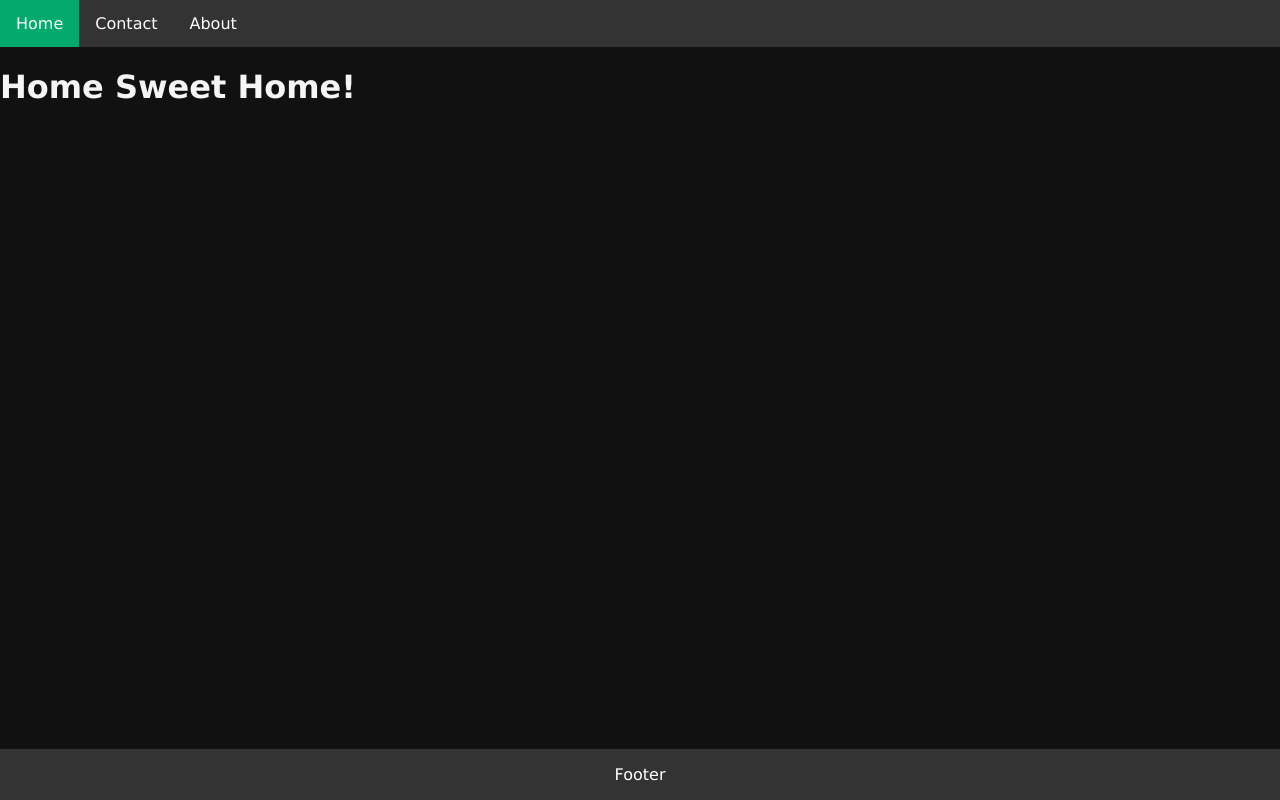
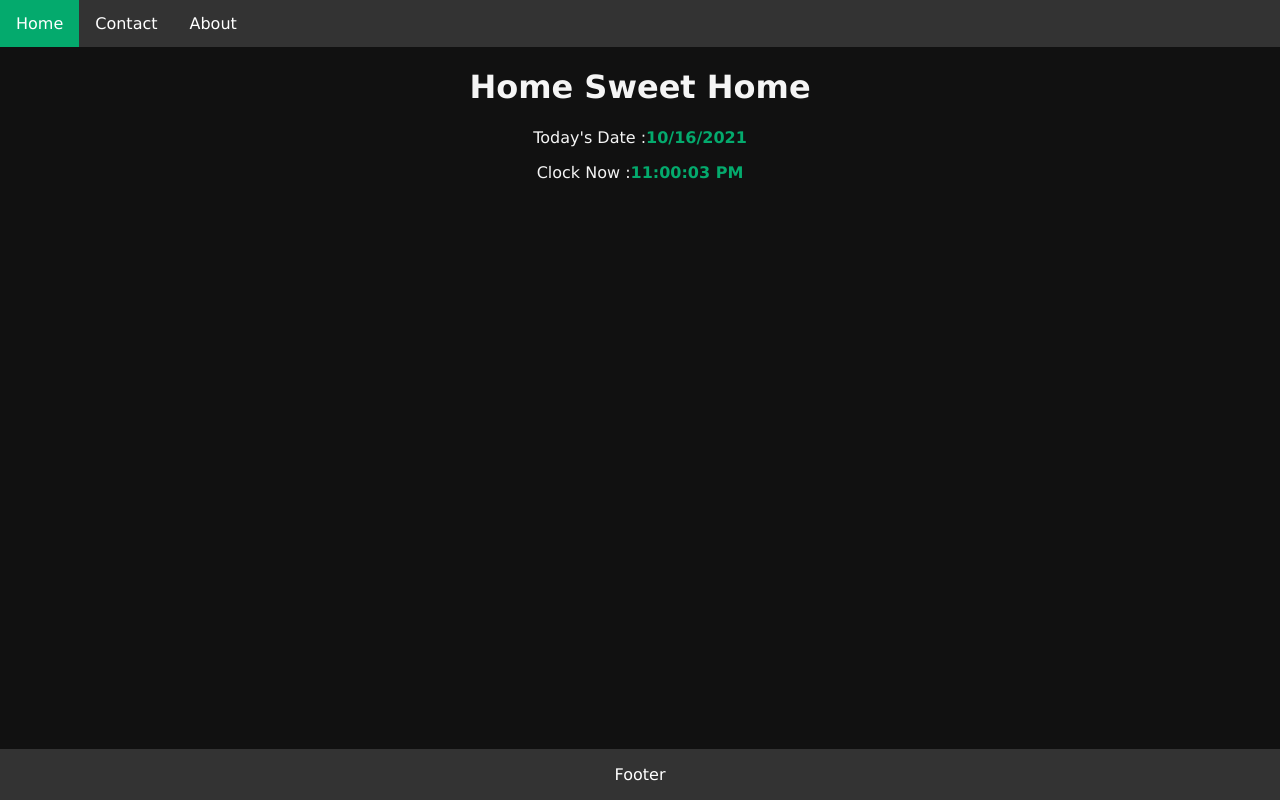
Before and after one commit to shahriarshafin/react-mini-projects, a React (Create React App) app in the folder hello-react/: page / in a window 1280 px wide. Built offline with nearby package versions, Linux system fonts and the light colour scheme.

Commit message:
js expressions

```diff
--- a/hello-react/src/pages/Home/Home.css
+++ b/hello-react/src/pages/Home/Home.css
@@ -0,0 +1,14 @@
+span {
+	color: #04aa6d;
+	font-weight: bold;
+}
+
+h1 {
+	display: flex;
+	align-items: center;
+	justify-content: center;
+}
+p {
+	display: flex;
+	justify-content: center;
+}
--- a/hello-react/src/pages/Home/Home.jsx
+++ b/hello-react/src/pages/Home/Home.jsx
@@ -2,11 +2,22 @@ import React from 'react';
 import Footer from '../../components/Footer/Footer';
 import Nav from '../../components/Nav/Nav';
 import './Home.css';
+
+const home = 'Home';
+const date = new Date().toLocaleDateString();
+const time = new Date().toLocaleTimeString();
+
 const Home = () => {
 	return (
 		<div>
 			<Nav />
-			<h1>Home Sweet Home!</h1>
+			<h1>Home Sweet {home} </h1>
+			<p>
+				Today's Date : <span> {date} </span>
+			</p>
+			<p>
+				Clock Now : <span> {time} </span>
+			</p>
 			<Footer />
 		</div>
 	);
```
